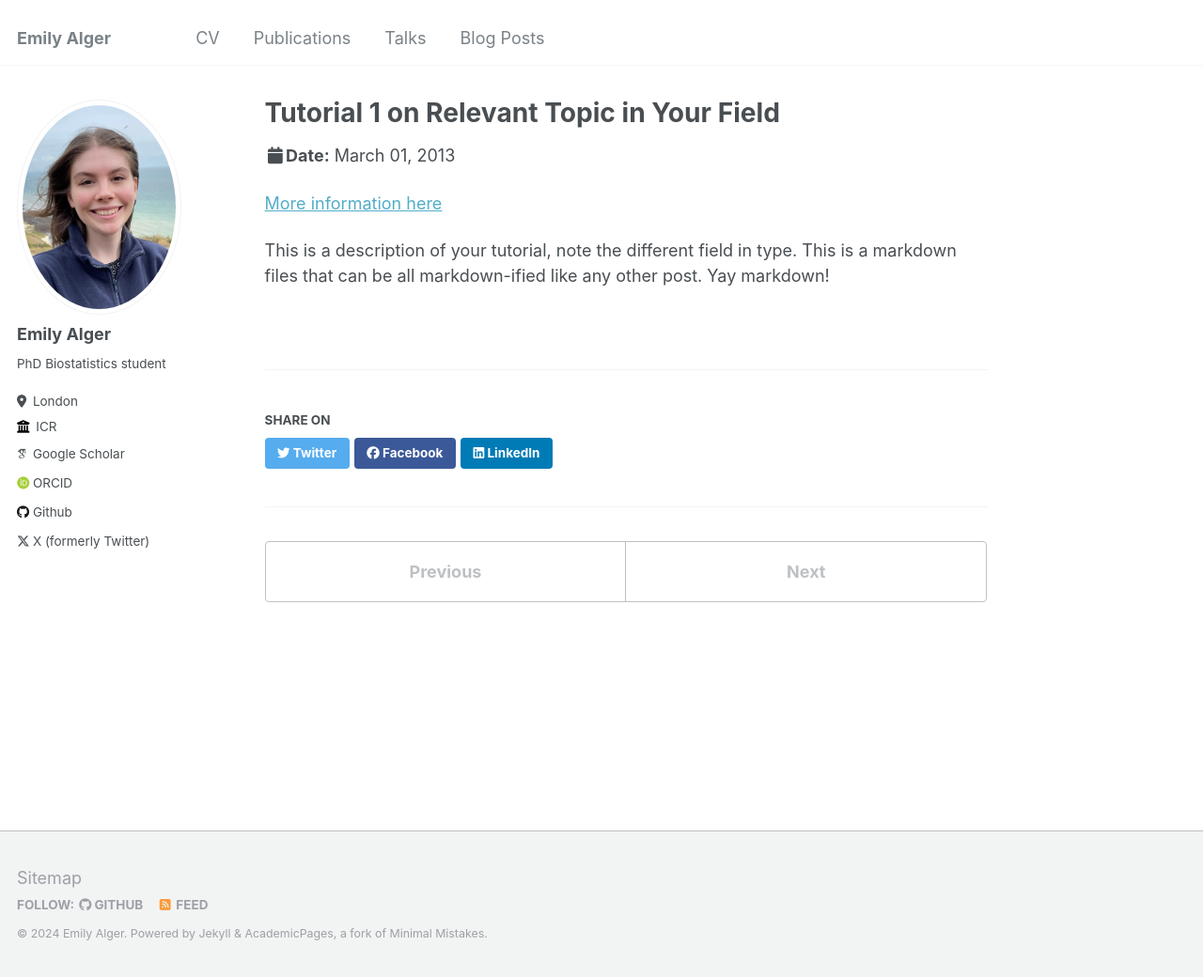
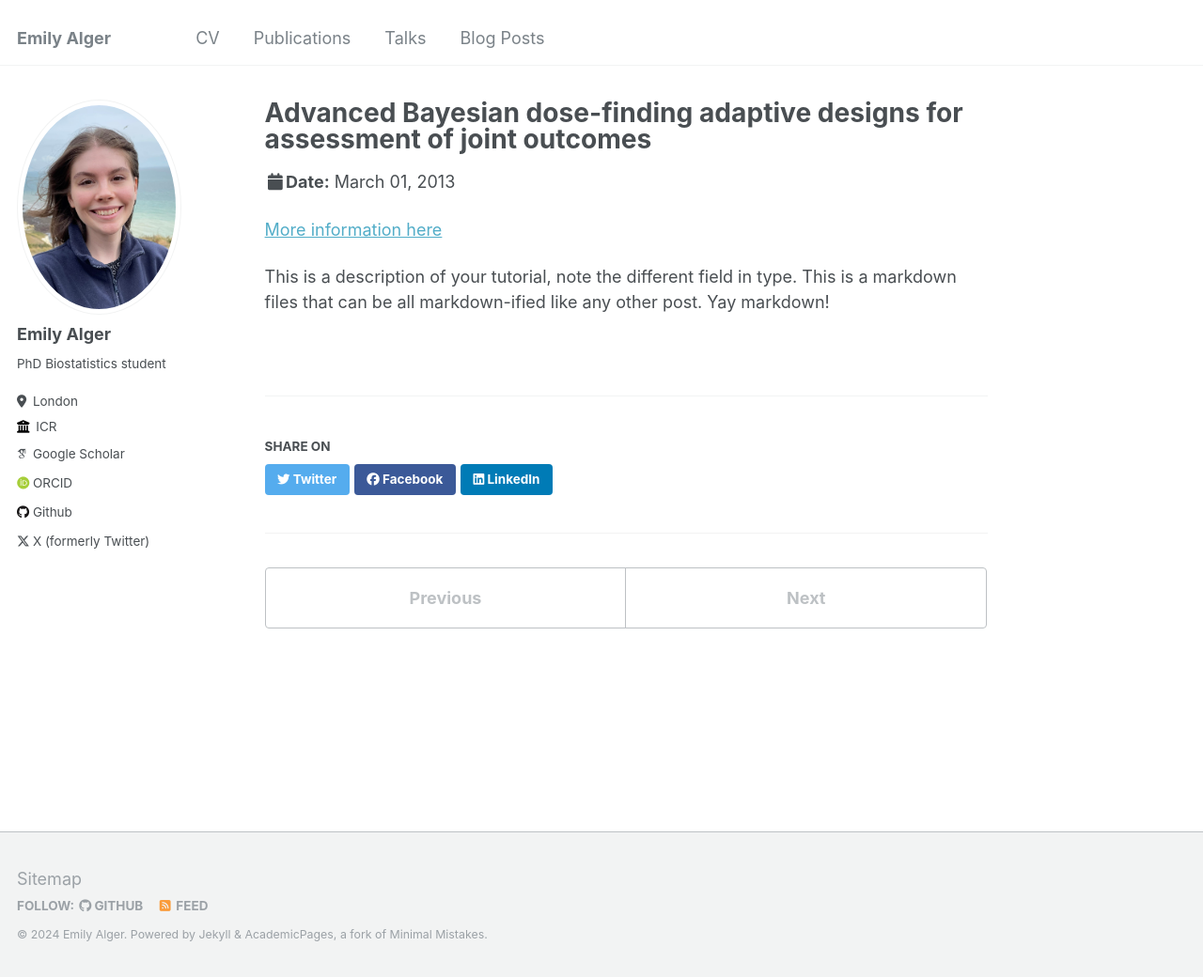
Before and after one commit to alemily100/alemily100.github.io, a Jekyll site: the page built from _talks/2013-03-01-tutorial-1.md, in a window 1280 px wide and 1040 px high. Shown: the whole window at 94% size. Built offline with Jekyll 4.4.1, drawn with Linux system fonts in a browser that asks for light colours; some web fonts are replaced.

Commit message:
Update 2013-03-01-tutorial-1.md

```diff
--- a/_talks/2013-03-01-tutorial-1.md
+++ b/_talks/2013-03-01-tutorial-1.md
@@ -1,11 +1,11 @@
 ---
-title: "Tutorial 1 on Relevant Topic in Your Field"
+title: "Advanced Bayesian dose-finding adaptive designs for assessment of joint outcomes"
 collection: talks
-type: "Tutorial"
+type: "Talk"
 permalink: /talks/2013-03-01-tutorial-1
-venue: "UC-Berkeley Institute for Testing Science"
+venue: " University College London Statistical Sciences PhD seminar"
 date: 2013-03-01
-location: "Berkeley CA, USA"
+location: "London, UK"
 ---
 
 [More information here](http://exampleurl.com)
```
